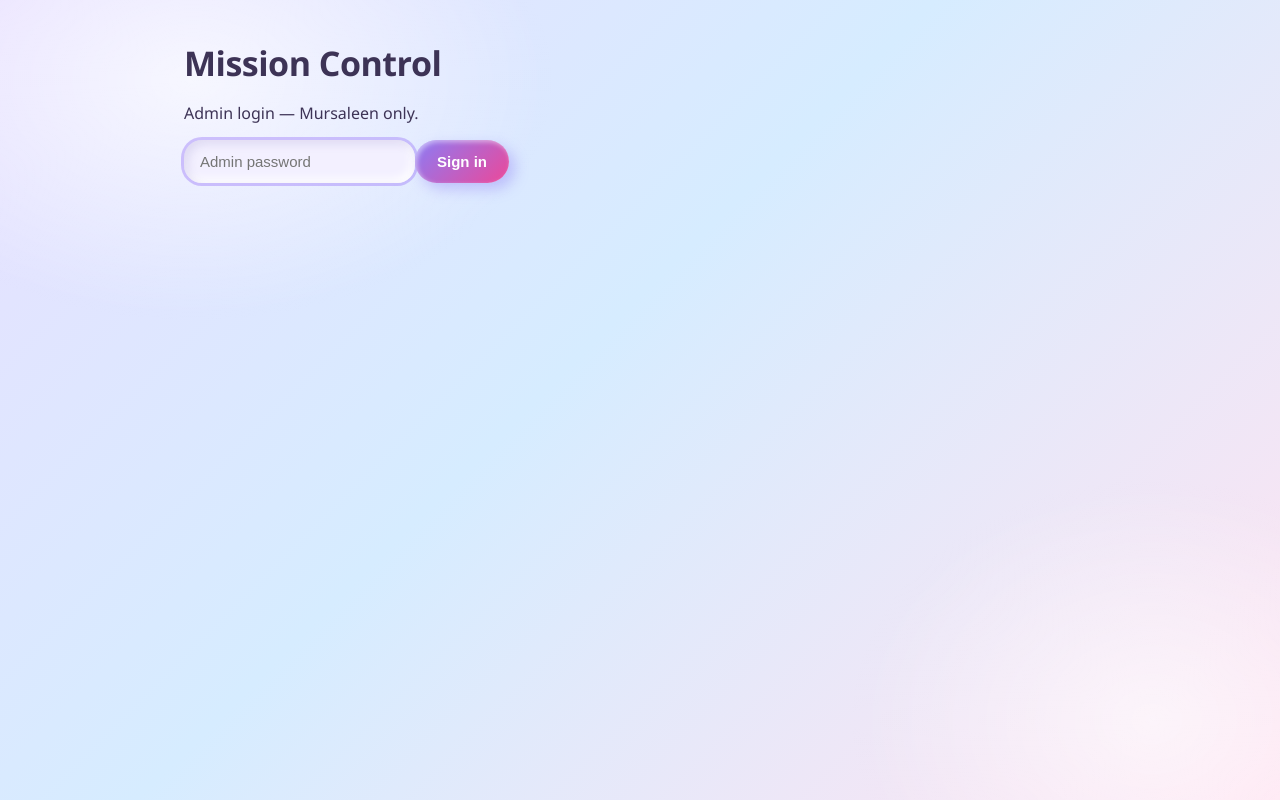
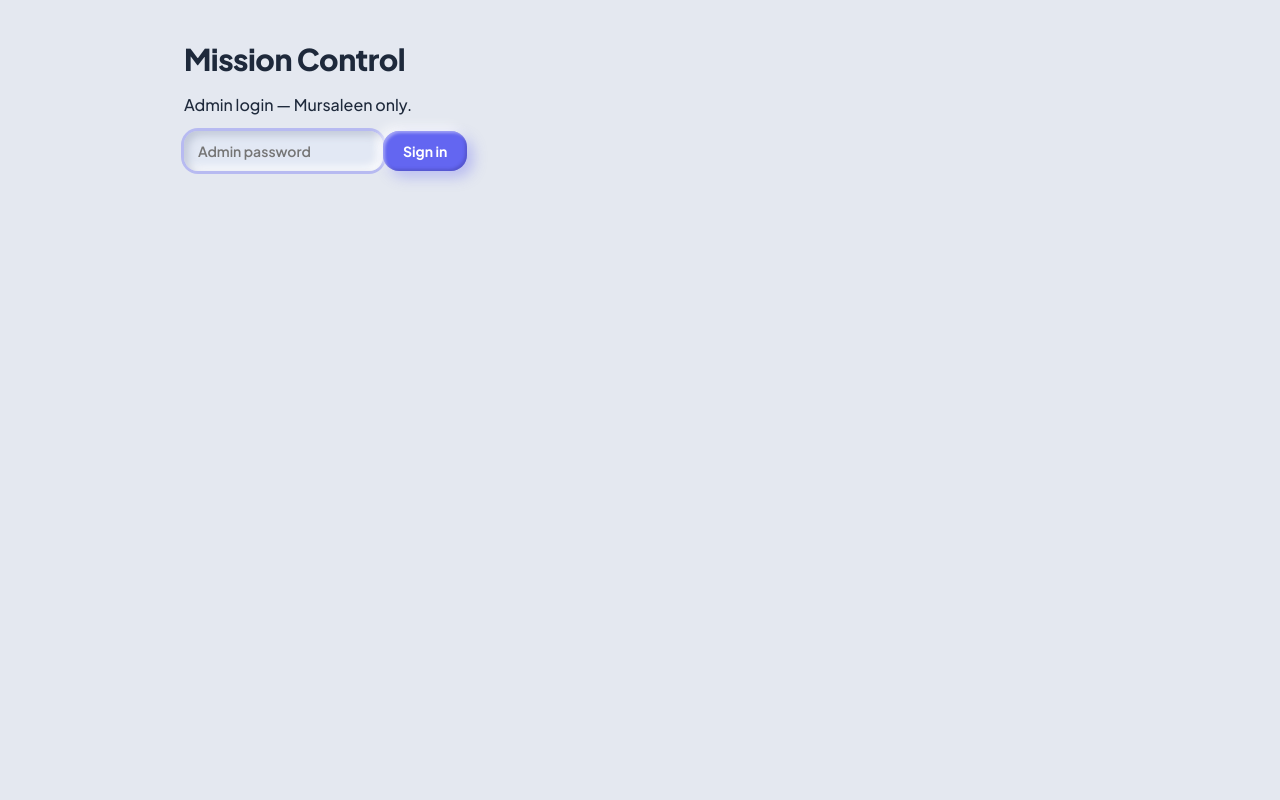
Before and after one commit to Mursaleen00/creativehub-admin, a Next.js app: page /login in a window 1280 px wide. Built offline with nearby package versions, Linux system fonts and the light colour scheme.

Commit message:
style: use Extensions repo clay theme (packages/ui/theme.css)

```diff
--- a/app/layout.tsx
+++ b/app/layout.tsx
@@ -1,32 +1,39 @@
 import type { ReactNode } from 'react';
 const CSS = `
+@import url("https://fonts.googleapis.com/css2?family=Plus+Jakarta+Sans:wght@500;600;700;800&family=JetBrains+Mono:wght@600&display=swap");
+:root{
+  --clay-bg:#e4e8f0; --clay-card:#eef2f9; --clay-card-inner:#e2e8f4;
+  --clay-primary:#6366f1; --clay-primary-light:#818cf8;
+  --clay-text:#1e293b; --clay-muted:#64748b; --clay-amber:#f59e0b; --clay-emerald:#10b981;
+  --clay-shadow:8px 8px 16px rgba(166,175,195,.6),-8px -8px 16px rgba(255,255,255,.9),inset 2px 2px 3px rgba(255,255,255,.8),inset -2px -2px 3px rgba(166,175,195,.3);
+  --clay-shadow-sm:4px 4px 10px rgba(166,175,195,.5),-4px -4px 10px rgba(255,255,255,.9),inset 1.5px 1.5px 2px rgba(255,255,255,.8),inset -1.5px -1.5px 2px rgba(166,175,195,.25);
+  --clay-pressed:inset 4px 4px 8px rgba(166,175,195,.6),inset -4px -4px 8px rgba(255,255,255,.9);
+}
 *{box-sizing:border-box}
-body{font-family:ui-rounded,"Segoe UI",system-ui,sans-serif;margin:0;color:#3d3356;background:linear-gradient(135deg,#e8e0ff 0%,#d6ecff 45%,#ffe3f1 100%);min-height:100vh}
-body:before{content:"";position:fixed;inset:0;background:radial-gradient(600px 400px at 15% 10%,rgba(255,255,255,.7),transparent 60%),radial-gradient(500px 400px at 90% 90%,rgba(255,255,255,.6),transparent 60%);pointer-events:none}
-.wrap{max-width:960px;margin:0 auto;padding:32px 24px;position:relative}
-h1{font-size:34px;letter-spacing:-.5px;margin:8px 0}
-h2{font-size:22px}
-.head{display:flex;justify-content:space-between;align-items:center;background:#fff8;border-radius:28px;padding:18px 24px;box-shadow:8px 8px 20px rgba(93,80,160,.18),-8px -8px 20px rgba(255,255,255,.9),inset 0 0 0 2px rgba(255,255,255,.7)}
-.tabs{display:flex;gap:12px;margin:24px 0;flex-wrap:wrap}
-.tabs button{border:0;border-radius:999px;padding:12px 20px;font-size:15px;font-weight:700;color:#5b4a7a;background:#fdfaff;cursor:pointer;box-shadow:6px 6px 14px rgba(93,80,160,.16),-6px -6px 14px rgba(255,255,255,.95),inset 2px 2px 4px rgba(255,255,255,.9);transition:transform .15s}
-.tabs button:hover{transform:translateY(-2px)}
-.tabs button.on{background:linear-gradient(135deg,#a78bfa,#f472b6);color:#fff;box-shadow:6px 6px 14px rgba(167,139,250,.45),inset 2px 2px 6px rgba(255,255,255,.5)}
-section,form{scroll-margin-top:20px}
-section{background:rgba(255,255,255,.65);border-radius:32px;padding:28px;box-shadow:10px 10px 24px rgba(93,80,160,.15),-10px -10px 24px rgba(255,255,255,.9),inset 0 0 0 2px rgba(255,255,255,.8);backdrop-filter:blur(6px)}
-.grid{display:grid;grid-template-columns:1fr 1fr;gap:16px}
-.grid label{display:flex;flex-direction:column;gap:8px;font-size:14px;font-weight:600;color:#5b4a7a}
+body{font-family:"Plus Jakarta Sans",sans-serif;margin:0;color:var(--clay-text);background:var(--clay-bg);min-height:100vh;-webkit-font-smoothing:antialiased}
+.wrap{max-width:960px;margin:0 auto;padding:32px 24px}
+h1{font-size:30px;font-weight:800;letter-spacing:-.5px;margin:8px 0}
+h2{font-size:20px;font-weight:800}
+.head{display:flex;justify-content:space-between;align-items:center;background:var(--clay-card);border-radius:20px;padding:16px 22px;box-shadow:var(--clay-shadow)}
+.tabs{display:flex;gap:12px;margin:22px 0;flex-wrap:wrap}
+.tabs button{border:0;border-radius:16px;padding:11px 18px;font-family:inherit;font-size:14px;font-weight:700;color:var(--clay-text);background:var(--clay-card);cursor:pointer;box-shadow:var(--clay-shadow-sm);transition:transform .1s,box-shadow .1s}
+.tabs button:hover{transform:translateY(-1px)}
+.tabs button.on{background:var(--clay-primary);color:#fff;box-shadow:6px 6px 14px rgba(99,102,241,.35),-4px -4px 12px rgba(255,255,255,.8),inset 2px 2px 3px rgba(255,255,255,.4),inset -2px -2px 3px rgba(49,46,129,.3)}
+.tabs button:active,.grid button:active,form button:active{transform:scale(.97);box-shadow:var(--clay-pressed)}
+section{background:var(--clay-card);border-radius:20px;padding:24px;box-shadow:var(--clay-shadow)}
+.grid{display:grid;grid-template-columns:1fr 1fr;gap:14px}
+.grid label{display:flex;flex-direction:column;gap:7px;font-size:13px;font-weight:700;color:var(--clay-muted)}
 .grid .wide{grid-column:1/-1}
-input,select,textarea{border:0;border-radius:18px;padding:13px 16px;font-size:15px;background:#f3f0ff;color:#3d3356;box-shadow:inset 4px 4px 10px rgba(93,80,160,.14),inset -4px -4px 10px rgba(255,255,255,.95);outline:none}
-input:focus,select:focus,textarea:focus{box-shadow:inset 4px 4px 10px rgba(93,80,160,.14),inset -4px -4px 10px rgba(255,255,255,.95),0 0 0 3px rgba(167,139,250,.5)}
-button{border:0;border-radius:999px;padding:13px 22px;font-size:15px;font-weight:700;color:#fff;background:linear-gradient(135deg,#8b7cf6,#ec4899);cursor:pointer;box-shadow:6px 6px 14px rgba(139,124,246,.4),inset 2px 2px 5px rgba(255,255,255,.5);transition:transform .15s}
-button:hover{transform:translateY(-2px) scale(1.02)}
-button:active{transform:scale(.97);box-shadow:inset 4px 4px 10px rgba(0,0,0,.15)}
-table{width:100%;border-collapse:separate;border-spacing:0;margin-top:20px;overflow:hidden;border-radius:20px;background:#fff}
-th,td{text-align:left;padding:12px 14px;font-size:14px}
-th{background:#ede9fe;color:#5b4a7a}
-tbody tr:nth-child(even){background:#faf7ff}
-a{color:#7c3aed;font-weight:600}
-.err{color:#be185d;font-weight:700}
+input,select,textarea{border:0;border-radius:14px;padding:11px 14px;font-family:inherit;font-size:14px;font-weight:600;background:var(--clay-card-inner);color:var(--clay-text);outline:none;box-shadow:var(--clay-pressed)}
+input:focus,select:focus,textarea:focus{box-shadow:var(--clay-pressed),0 0 0 3px rgba(99,102,241,.35)}
+button{border:0;border-radius:16px;padding:11px 20px;font-family:inherit;font-size:14px;font-weight:700;color:#fff;background:var(--clay-primary);cursor:pointer;box-shadow:6px 6px 14px rgba(99,102,241,.35),-4px -4px 12px rgba(255,255,255,.8),inset 2px 2px 3px rgba(255,255,255,.4),inset -2px -2px 3px rgba(49,46,129,.3);transition:transform .1s}
+button:hover{background:var(--clay-primary-light)}
+table{width:100%;border-collapse:separate;border-spacing:0;margin-top:18px;overflow:hidden;border-radius:16px;background:var(--clay-card);box-shadow:var(--clay-shadow-sm)}
+th,td{text-align:left;padding:11px 13px;font-size:14px}
+th{background:var(--clay-card-inner);color:var(--clay-muted);font-weight:700}
+tbody tr:nth-child(even){background:#f7f9fd}
+a{color:#4338ca;font-weight:700}
+.err{color:#d97706;font-weight:700}
 @media(max-width:640px){.grid{grid-template-columns:1fr}}
 `;
 export default function RootLayout({ children }: { children: ReactNode }) {
```
